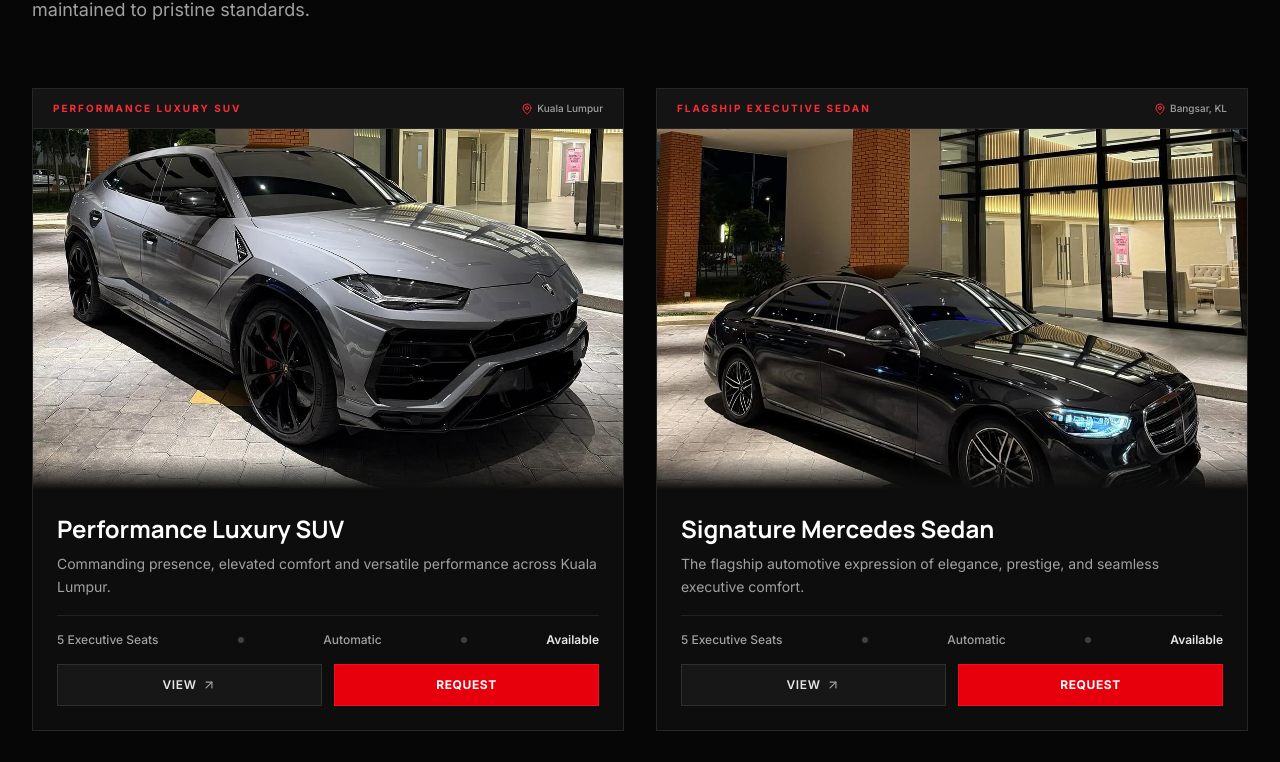
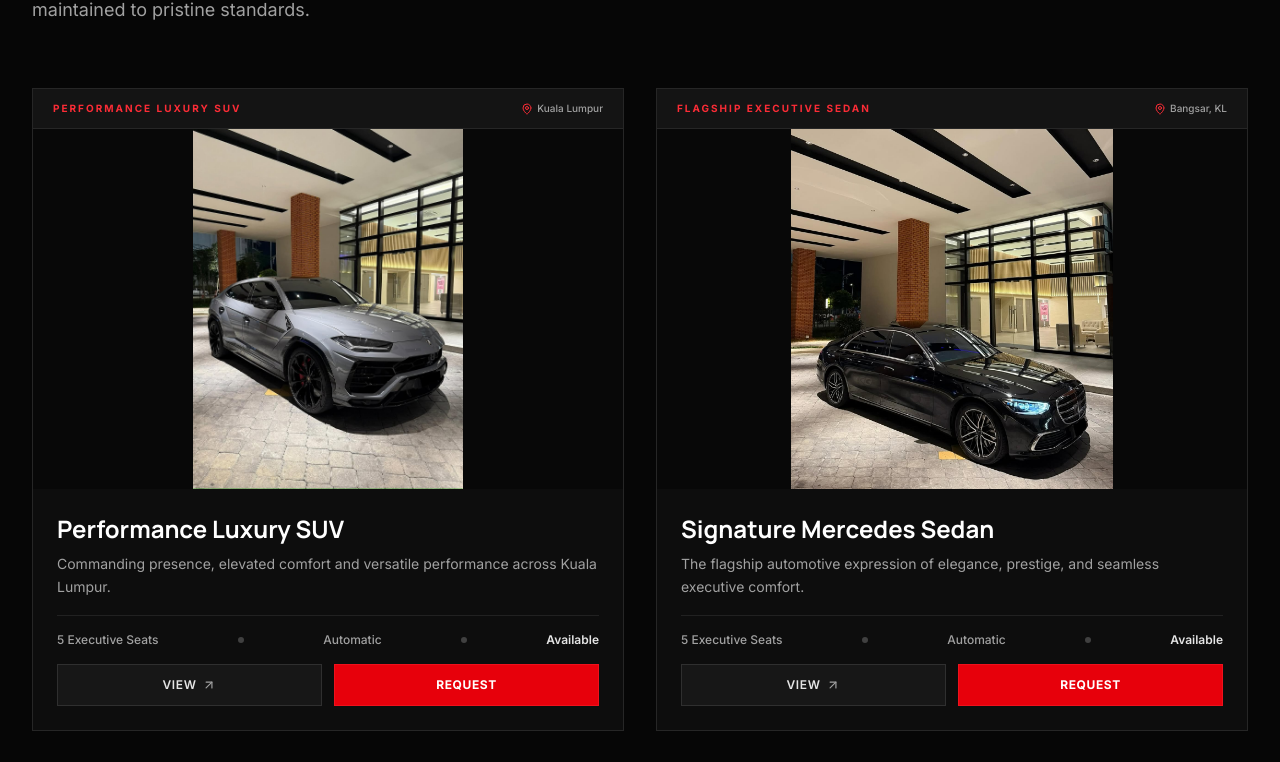
Before and after one commit to ArhamAmjad96/Car-Rental, a Next.js app: page / in a window 1280 px wide. Shown: the part 1634-2396 px from the top of the page. Built offline with nearby package versions, Linux system fonts and the light colour scheme.

Commit message:
Render full uncropped pictures without any zoom-in method

```diff
--- a/src/components/fleet/FleetCard.tsx
+++ b/src/components/fleet/FleetCard.tsx
@@ -39,18 +39,16 @@
         </div>
       </div>
 
-      {/* Image Container — Slightly Zoomed Out with Ideal Vehicle Framing */}
-      <div className="relative w-full h-[280px] sm:h-[340px] md:h-[360px] bg-[#090909] overflow-hidden flex items-center justify-center">
+      {/* Image Container — Renders the FULL original picture without any zoom-in */}
+      <div className="relative w-full h-[280px] sm:h-[340px] md:h-[360px] bg-[#080808] overflow-hidden flex items-center justify-center p-2">
         <Image
           src={vehicle.image}
           alt={`${vehicle.name} - REXX Luxury Rental Kuala Lumpur`}
           fill
           sizes="(max-width: 768px) 100vw, 50vw"
-          className="object-cover object-[center_72%] scale-100 group-hover:scale-105 transition-transform duration-700 ease-out z-0"
+          className="object-contain group-hover:scale-105 transition-transform duration-700 ease-out z-0"
           priority={false}
         />
-        {/* Subtle Bottom Vignette */}
-        <div className="absolute bottom-0 inset-x-0 h-8 bg-gradient-to-t from-[#0D0D0D] to-transparent pointer-events-none z-10" />
       </div>
 
       {/* Content Area */}
--- a/src/components/home/FleetShowcase.tsx
+++ b/src/components/home/FleetShowcase.tsx
@@ -65,9 +65,9 @@
                   isFeaturedLarge ? "w-[340px] sm:w-[480px]" : "w-[290px] sm:w-[360px]"
                 }`}
               >
-                {/* Visual Area */}
+                {/* Visual Area — Full Picture object-contain */}
                 <div
-                  className={`relative w-full bg-[#090909] overflow-hidden flex items-center justify-center ${
+                  className={`relative w-full bg-[#080808] overflow-hidden flex items-center justify-center p-2 ${
                     isFeaturedLarge ? "h-[280px] sm:h-[340px]" : "h-[240px] sm:h-[280px]"
                   }`}
                 >
@@ -76,7 +76,7 @@
                     alt={`${v.name} - REXX Luxury Rental`}
                     fill
                     sizes="(max-width: 768px) 300px, 480px"
-                    className="object-cover object-[center_72%] scale-100 group-hover:scale-105 transition-transform duration-700 ease-out"
+                    className="object-contain group-hover:scale-105 transition-transform duration-700 ease-out"
                   />
 
                   <span className="absolute top-4 left-4 px-3 py-1 bg-black/80 backdrop-blur-md text-[10px] font-bold tracking-widest text-red-500 uppercase border border-neutral-800 z-10">
```
